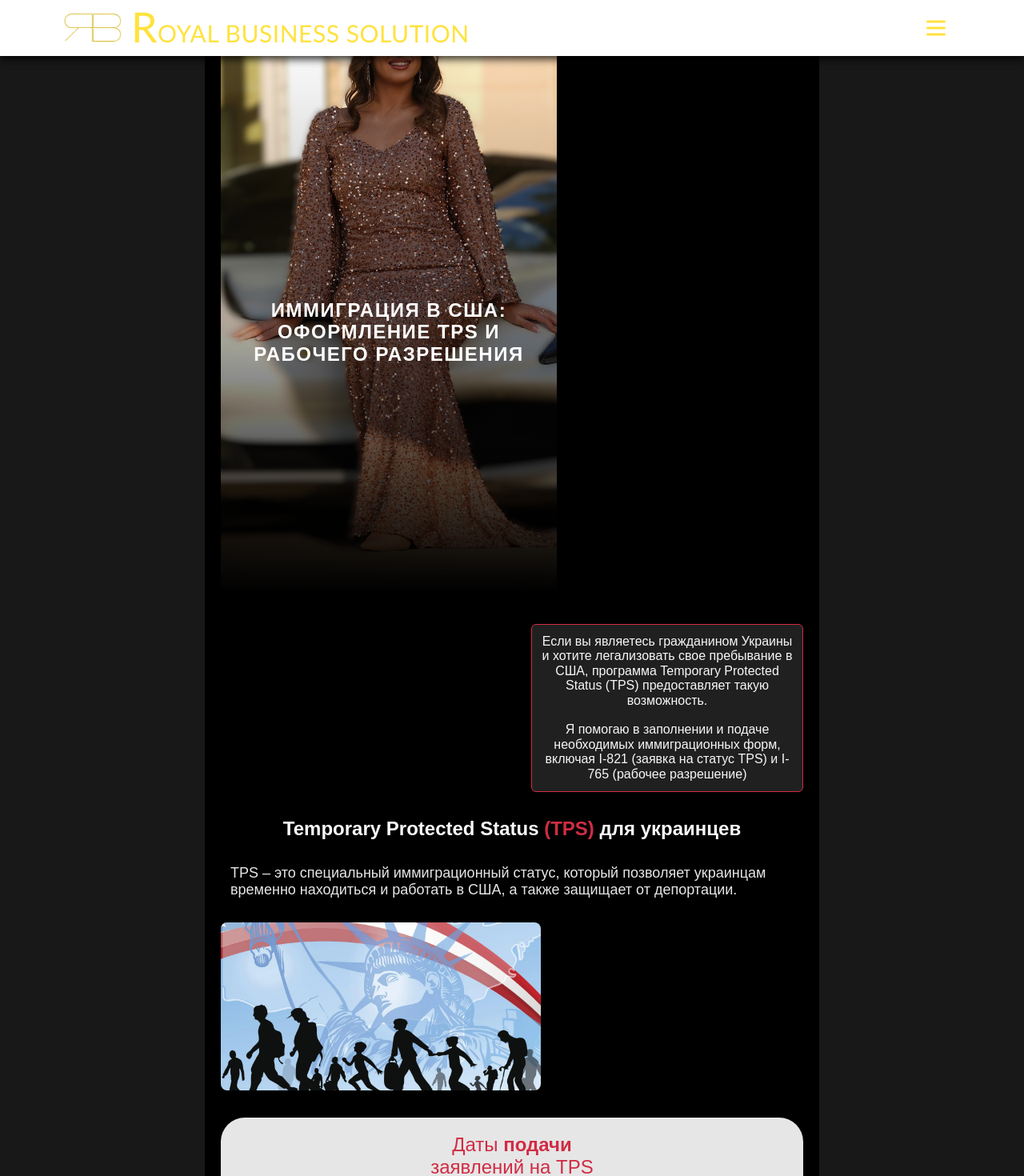
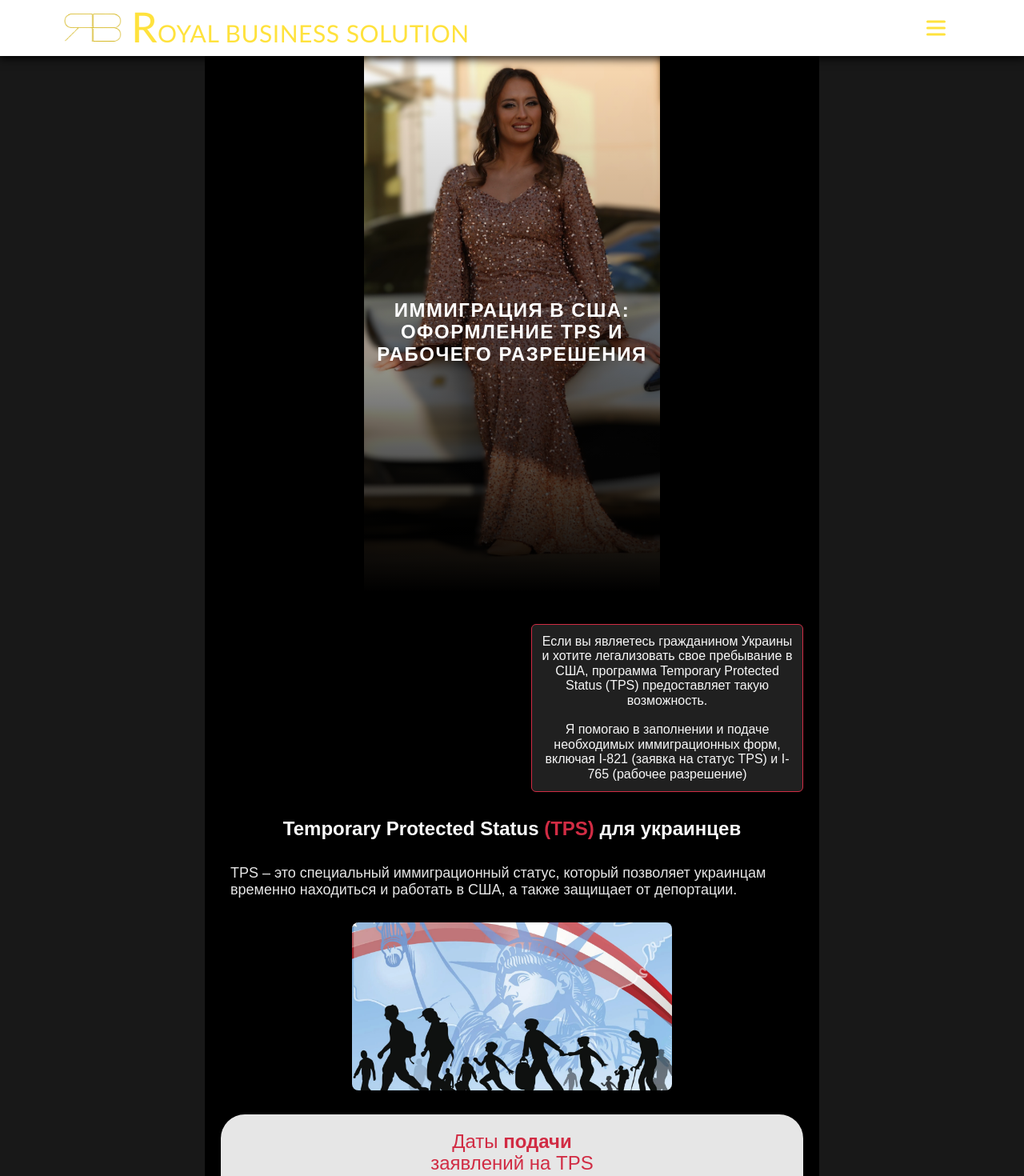
Before and after one commit to Jey2507/auto-usa, a React (Vite) app: page /immigration in a window 1280 px wide. Shown: the top 1470 px of the page at 80% size. Built offline with nearby package versions, Linux system fonts and the light colour scheme.

Commit message:
Update OnePartPage.module.css

```diff
--- a/src/components/OnePartPage/OnePartPage.module.css
+++ b/src/components/OnePartPage/OnePartPage.module.css
@@ -10,6 +10,8 @@
     max-width: 400px;
     width: 100%;
     border-radius: 8px;
+    margin: 0 auto;
+    display: block;
 }
 
 .fon {
@@ -20,10 +22,9 @@
     background-position: bottom;
     background-repeat: no-repeat;
     height: 700px;
-    max-width: 420px;
+    max-width: 370px;
     width: 100%;
-    margin-top: 20px;
-    margin-bottom: 40px;
+    margin: 20px auto 40px auto;
     display: flex;
     align-items: center;
     justify-content: center;
```
